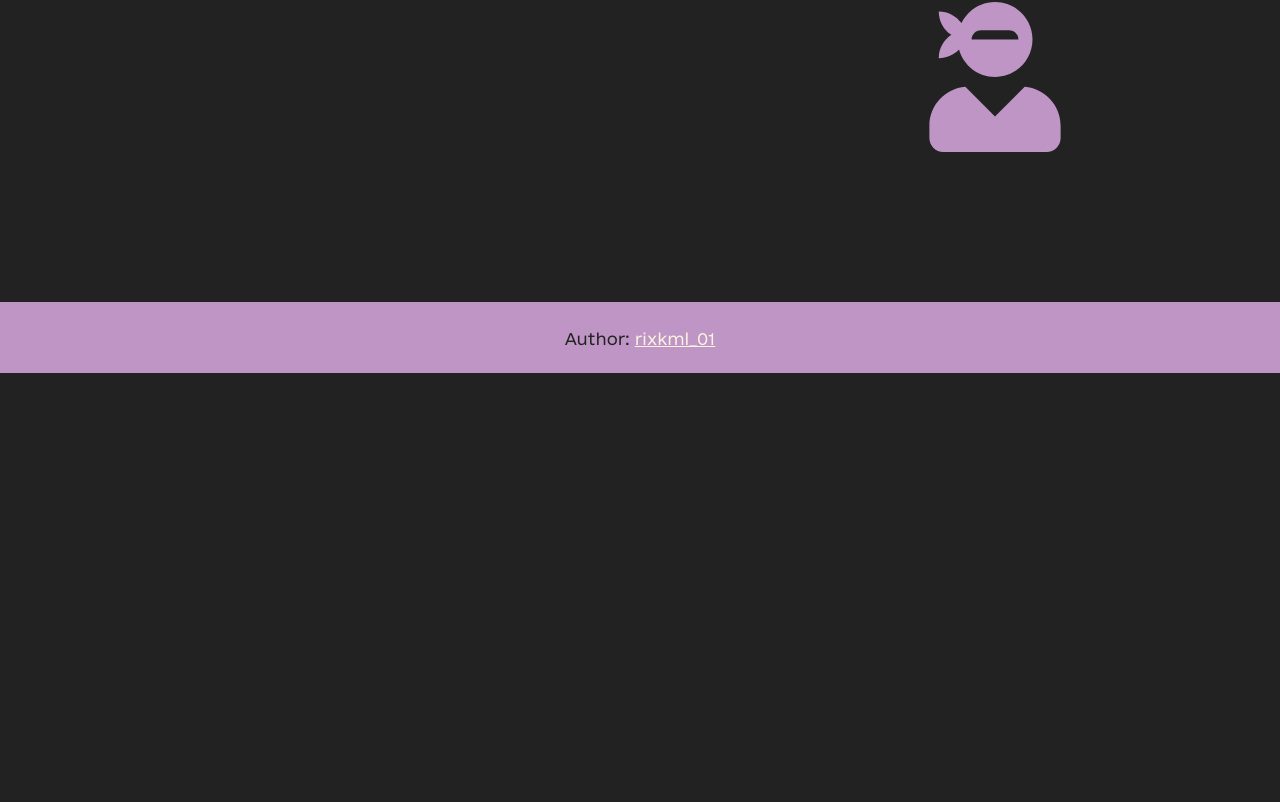
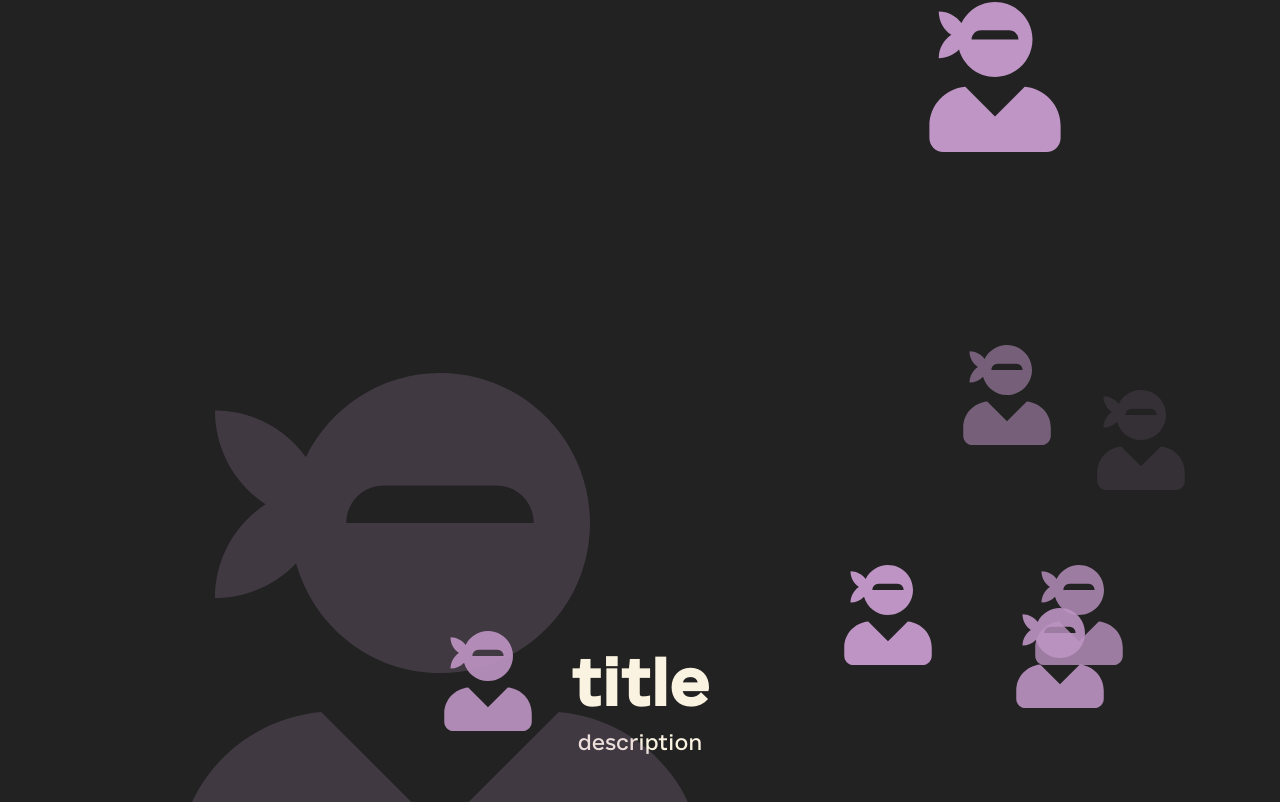
Before and after one commit to ViniVanC/hobbies-react, a React (Vite) app: page / in a window 1280 px wide. Shown: the part 498-1300 px from the top of the page. Before the commit the page ends 871 px from the top, so only its background shows below. Built offline with nearby package versions, Linux system fonts and the light colour scheme; some icons are missing; a web font is replaced by a local one.

Commit message:
created hobby section

```diff
--- a/src/App.jsx
+++ b/src/App.jsx
@@ -3,6 +3,10 @@ import { Header } from "./components/Header/Header";
 import { Footer } from "./components/Footer/Footer";
 import { Intro } from "./sections/Intro/Intro";
 import { ThemeProvider } from "./context/ThemeContext";
+import { Hobby } from "./sections/Hobby/Hobby";
+import { FaUserNinja } from "react-icons/fa";
+import { PiCookingPotBold } from "react-icons/pi";
+import { FaGun, FaMusic, FaCode } from "react-icons/fa6";
 
 function App() {
   const [menuOpen, setMenuOpen] = useState(false);
@@ -15,6 +19,40 @@ function App() {
       <Header menuOpen={menuOpen} handleMenuOpen={handleMenuOpen} />
       <main>
         <Intro />
+        <div className="hobbies">
+          <Hobby
+            id={"karate"}
+            title={"title"}
+            description={"description"}
+            icon={<FaUserNinja />}
+          />
+          <Hobby
+            id={"sooting"}
+            reverse={true}
+            title={"title"}
+            description={"description"}
+            icon={<FaGun />}
+          />
+          <Hobby
+            id={"dance"}
+            title={"title"}
+            description={"description"}
+            icon={<FaMusic />}
+          />
+          <Hobby
+            id={"cooking"}
+            reverse={true}
+            title={"title"}
+            description={"description"}
+            icon={<PiCookingPotBold />}
+          />
+          <Hobby
+            id={"coding"}
+            title={"title"}
+            description={"description"}
+            icon={<FaCode />}
+          />
+        </div>
       </main>
       <Footer />
     </ThemeProvider>
--- /dev/null
+++ b/src/components/Description/Description.jsx
@@ -0,0 +1,6 @@
+import React from "react";
+import "./Description.scss";
+
+export const Description = ({ children }) => {
+  return <p className="description">{children}</p>;
+};
--- /dev/null
+++ b/src/components/Description/Description.scss
@@ -0,0 +1,3 @@
+.description {
+  font-size: 20px;
+}
--- a/src/components/Menu/MenuSidebar.scss
+++ b/src/components/Menu/MenuSidebar.scss
@@ -21,7 +21,7 @@
   transform: translateX(-200%);
   width: 400px;
   height: 100vh;
-  padding: 15px;
+  padding: 15px 15px 15px 30px;
   background: $purple;
   transition: all 0.3s ease-in-out;
 
--- /dev/null
+++ b/src/components/Title/Title.jsx
@@ -0,0 +1,6 @@
+import React from "react";
+import "./Title.scss";
+
+export const Title = ({ children }) => {
+  return <h3 className="title">{children}</h3>;
+};
--- /dev/null
+++ b/src/components/Title/Title.scss
@@ -0,0 +1,8 @@
+.title {
+  font-size: 60px;
+  font-family: "eUkraineNAME", sans-serif;
+
+  &:not(:last-child) {
+    margin-bottom: 20px;
+  }
+}
--- /dev/null
+++ b/src/sections/Hobby/Hobby.jsx
@@ -0,0 +1,30 @@
+import React from "react";
+import { Container } from "../../components/Container/Container";
+import { Title } from "../../components/Title/Title";
+import { Description } from "../../components/Description/Description";
+import "./Hobby.scss";
+
+export const Hobby = ({ id, title, description, icon, reverse = false }) => {
+  return (
+    <section id={id} className={`hobby ${reverse ? "reverse" : ""}`}>
+      <Container>
+        <div className="hobby__inner">
+          <div className="hobby__text-box">
+            <Title>{title}</Title>
+            <Description>{description}</Description>
+          </div>
+          <div className="hobby__icon-box">
+            <div className="big-icon">{icon}</div>
+            <div className="icon">{icon}</div>
+            <div className="icon">{icon}</div>
+            <div className="icon">{icon}</div>
+            <div className="icon">{icon}</div>
+            <div className="icon">{icon}</div>
+            <div className="icon">{icon}</div>
+            <div className="icon">{icon}</div>
+          </div>
+        </div>
+      </Container>
+    </section>
+  );
+};
--- /dev/null
+++ b/src/sections/Hobby/Hobby.scss
@@ -0,0 +1,72 @@
+@import "../../vars";
+
+$container-width: 1000px;
+$container-height: 700px;
+$section-count: 5;
+$element-count: 8;
+
+@for $section from 1 through $section-count {
+  .hobbies {
+    > :nth-child(#{$section}) {
+      @for $i from 2 through $element-count {
+        .hobby__icon-box {
+          :nth-child(#{$i}) {
+            position: absolute;
+            top: random($container-height) + px;
+            left: random($container-width) + px;
+            opacity: random();
+          }
+        }
+      }
+    }
+  }
+}
+
+.hobby {
+  height: 100vh;
+  display: flex;
+  align-items: center;
+  overflow: hidden;
+
+  &.reverse {
+    text-align: right;
+
+    .hobby__icon-box {
+      left: 0;
+    }
+  }
+
+  &__inner {
+    position: relative;
+    display: flex;
+    align-items: center;
+    justify-content: center;
+  }
+
+  &__text-box {
+    text-align: center;
+    width: 50%;
+  }
+
+  &__icon-box {
+    position: absolute;
+    top: 50%;
+    right: 0;
+    left: 0;
+    transform: translateY(-50%);
+    color: $purple;
+    z-index: $z1;
+
+    .big-icon {
+      font-size: 600px;
+      opacity: 0.2;
+    }
+    .icon {
+      position: absolute;
+      top: 50%;
+      transform: translateY(-50%);
+      font-size: 100px;
+      opacity: 0.2;
+    }
+  }
+}
```
